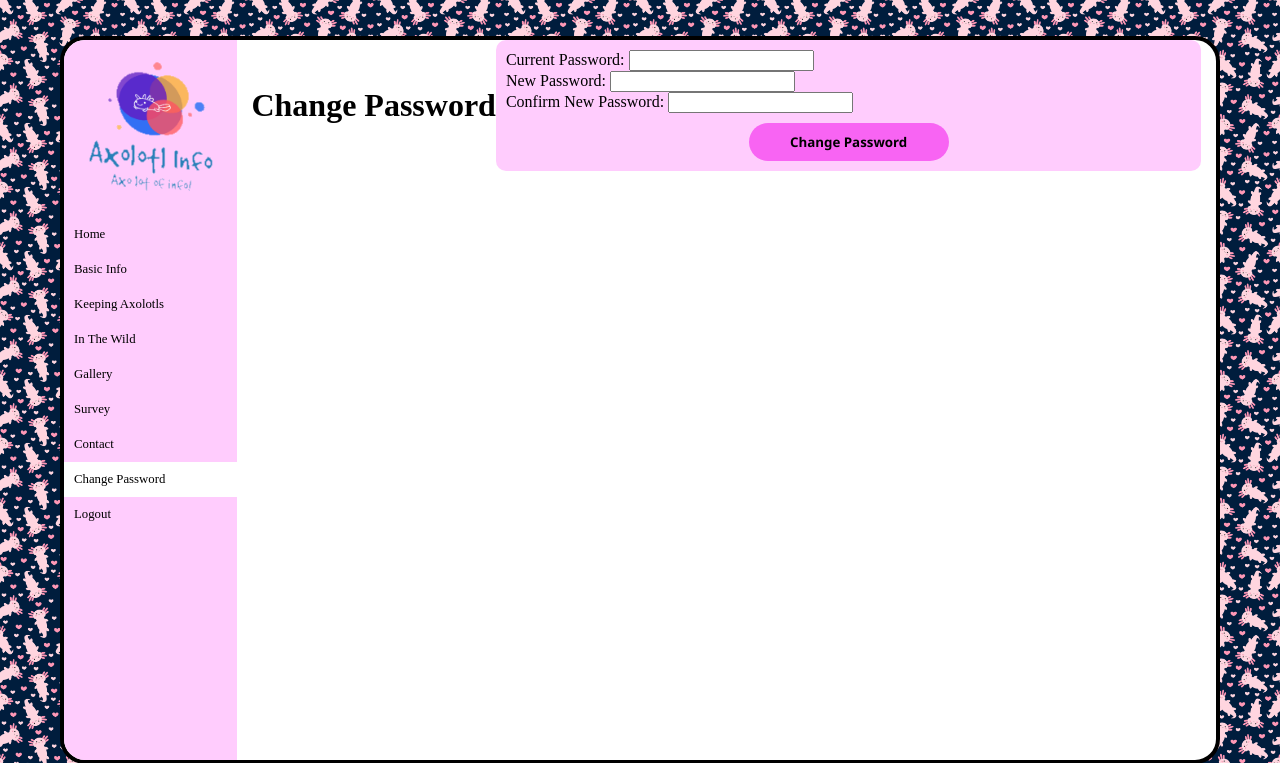
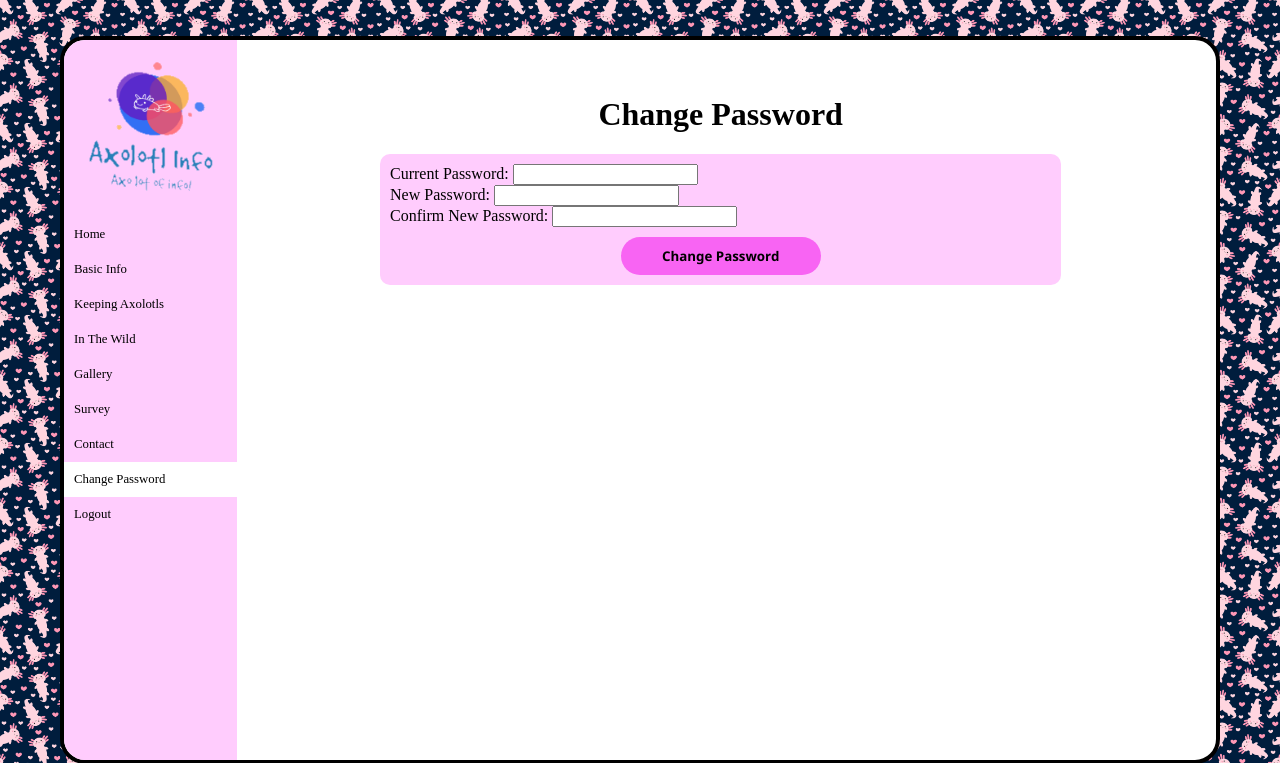
Before and after one commit to JamieC96/Module-4-coursework, a Flask app: page /change_password in a window 1280 px wide. Shown: the top 763 px of the page. Run offline with Flask 3, Linux system fonts and the light colour scheme; the visitor is signed in with stand-in values (Sample User, id 1).

Commit message:
Update change_password.html

```diff
--- a/templates/html/change_password.html
+++ b/templates/html/change_password.html
@@ -19,8 +19,9 @@
             <a href={{ url_for("change_password")}} class="active">Change Password</a>
             <a href={{ url_for("logout")}}>Logout</a>
         </div>
-    <div class="formcontainer">
+    <div class="main">
         <h1>Change Password</h1>
+        <div class="formcontainer">
         <form method="POST" action="{{ url_for('change_password') }}">
             <!-- Display Success or Error Messages -->
             {% if error %}
```
